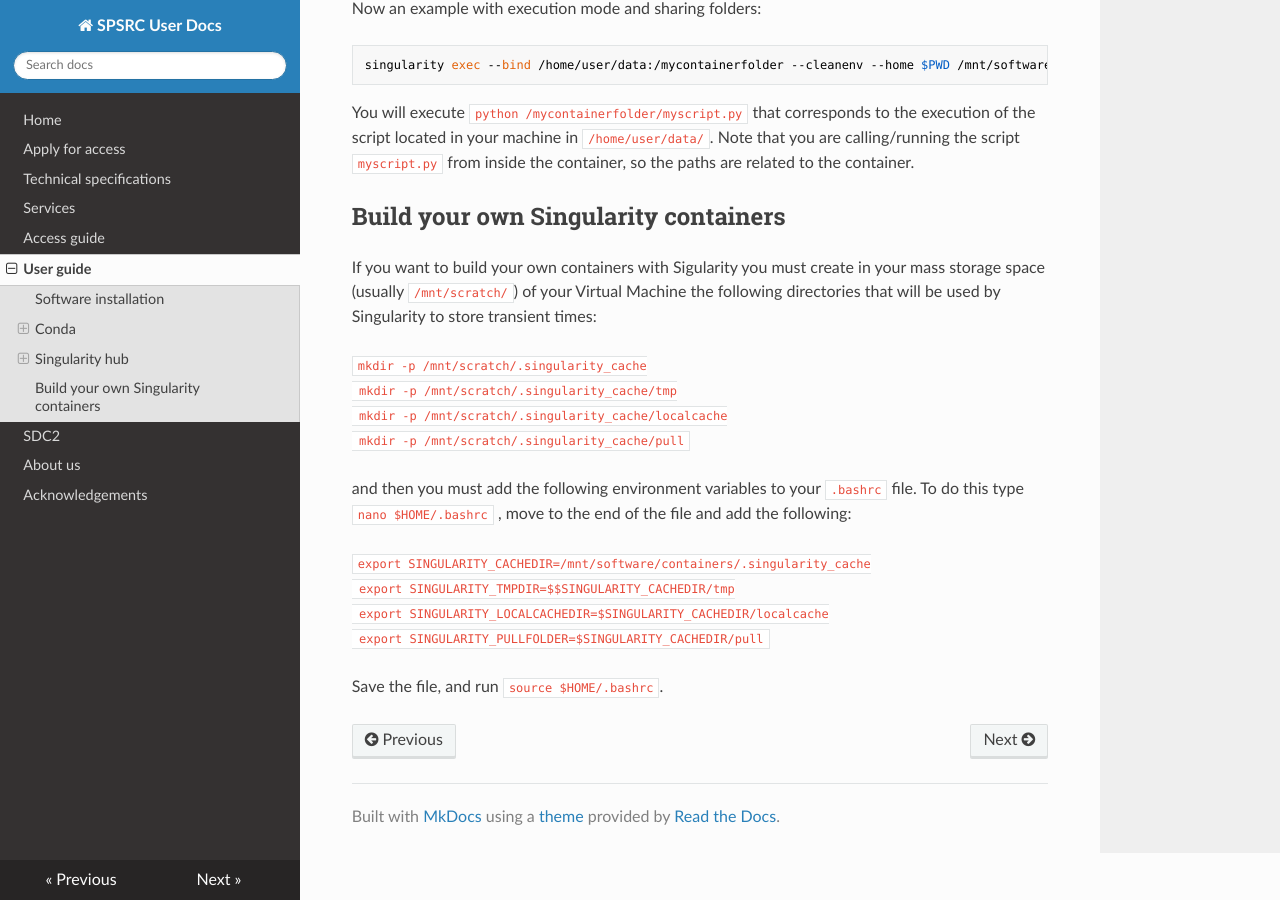
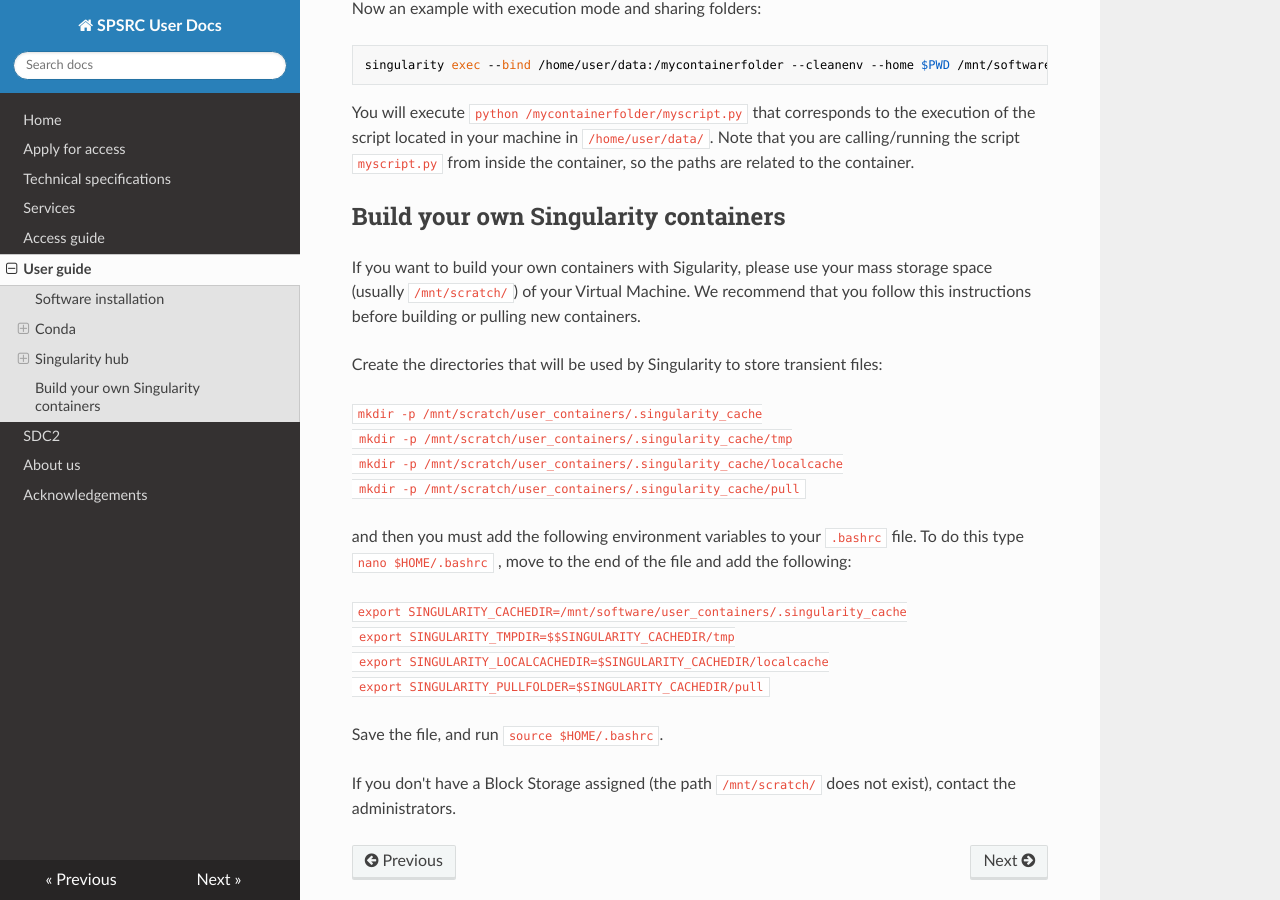
Before and after one commit to espsrc/spsrc_user_docs, an MkDocs documentation site: the page built from docs/user_guide.md, in a window 1280 px wide and 900 px high, scrolled down 4348 px. Built offline with MkDocs 1.6.1, drawn with Linux system fonts in a browser that asks for light colours; nearby versions of some CDN libraries.

Commit message:
change user singularity directories

````diff
--- a/docs/user_guide.md
+++ b/docs/user_guide.md
@@ -171,22 +171,26 @@ You will execute `python /mycontainerfolder/myscript.py` that corresponds to the
 
 ## Build your own Singularity containers
 
-If you want to build your own containers with Sigularity you must create in your mass storage space (usually ```/mnt/scratch/```) of your Virtual Machine the following directories that will be used by Singularity to store transient times:
+If you want to build your own containers with Sigularity, please use your mass storage space (usually ```/mnt/scratch/```) of your Virtual Machine. We recommend that you follow this instructions before building or pulling new containers.
+
+Create the directories that will be used by Singularity to store transient files:
 
  ```
- mkdir -p /mnt/scratch/.singularity_cache
- mkdir -p /mnt/scratch/.singularity_cache/tmp
- mkdir -p /mnt/scratch/.singularity_cache/localcache
- mkdir -p /mnt/scratch/.singularity_cache/pull
+ mkdir -p /mnt/scratch/user_containers/.singularity_cache
+ mkdir -p /mnt/scratch/user_containers/.singularity_cache/tmp
+ mkdir -p /mnt/scratch/user_containers/.singularity_cache/localcache
+ mkdir -p /mnt/scratch/user_containers/.singularity_cache/pull
  ```
 
- and then you must add the following environment variables to your ```.bashrc``` file. To do this type ``nano $HOME/.bashrc`` , move to the end of the file and add the following:
+and then you must add the following environment variables to your ```.bashrc``` file. To do this type ``nano $HOME/.bashrc`` , move to the end of the file and add the following:
 
  ```
- export SINGULARITY_CACHEDIR=/mnt/software/containers/.singularity_cache
+ export SINGULARITY_CACHEDIR=/mnt/software/user_containers/.singularity_cache
  export SINGULARITY_TMPDIR=$$SINGULARITY_CACHEDIR/tmp
  export SINGULARITY_LOCALCACHEDIR=$SINGULARITY_CACHEDIR/localcache
  export SINGULARITY_PULLFOLDER=$SINGULARITY_CACHEDIR/pull
  ```
 
- Save the file, and run ```source $HOME/.bashrc```.
+Save the file, and run ```source $HOME/.bashrc```.
+
+If you don't have a Block Storage assigned (the path `/mnt/scratch/` does not exist), contact the administrators.
````
